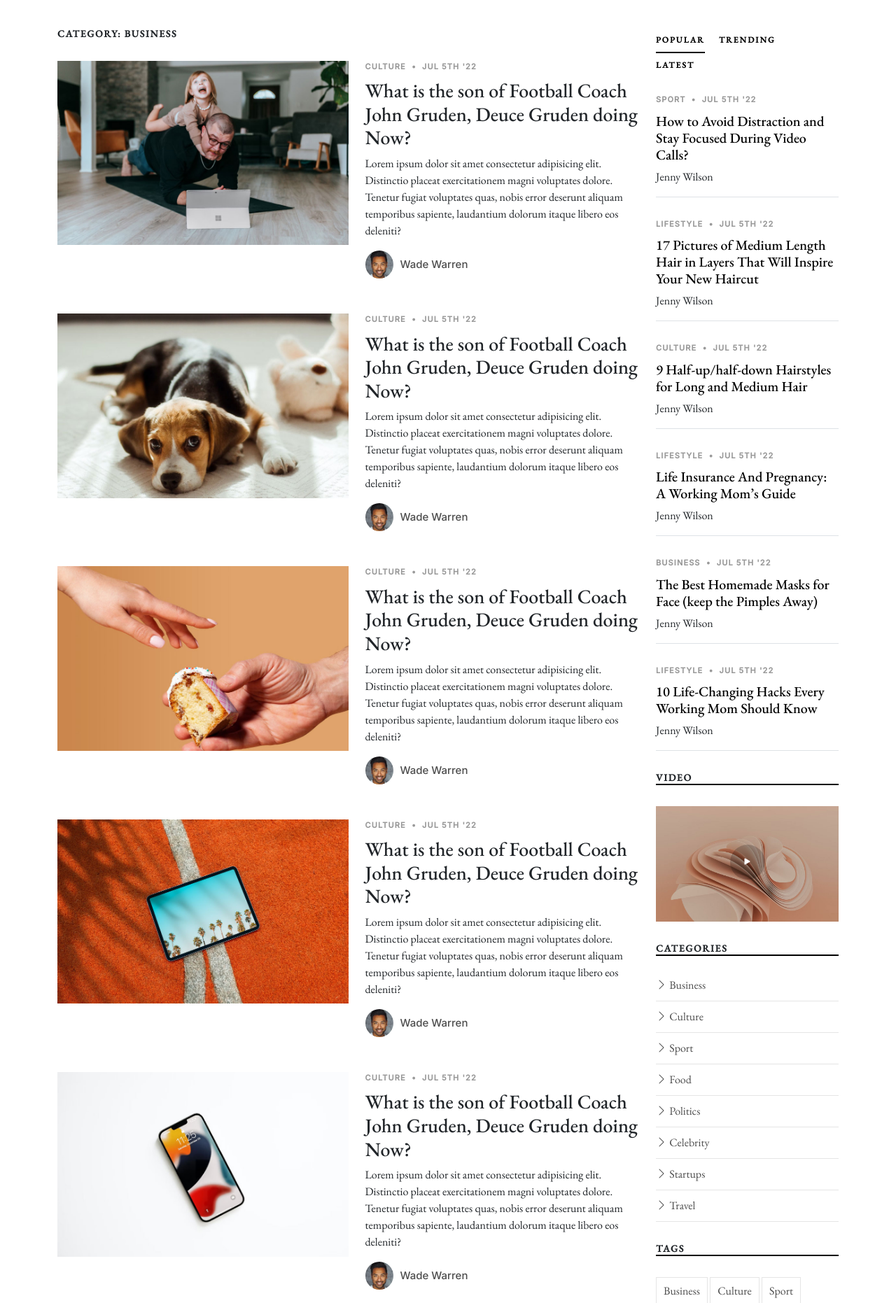
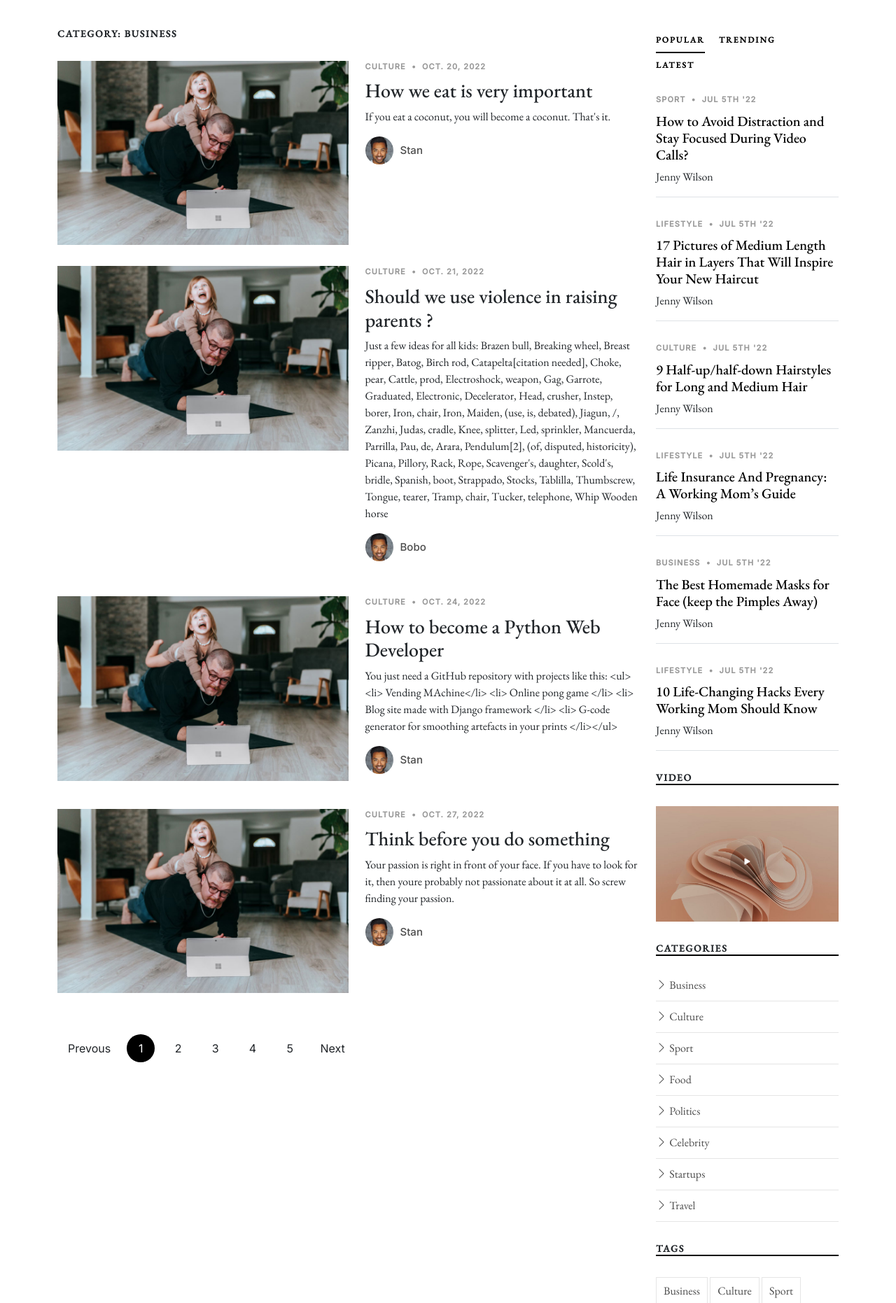
Before and after one commit to Stanotech/my_site, a Django app: page /posts in a window 1280 px wide. Shown: the part 90-1952 px from the top of the page at 70% size. Run offline with Django 3.2, Linux system fonts and the light colour scheme; some libraries are stand-ins or nearby versions; some web fonts are replaced.

Commit message:
working on all post page

```diff
--- a/blog/templates/blog/all_posts.html
+++ b/blog/templates/blog/all_posts.html
@@ -76,90 +76,7 @@ All posts
         <div class="col-md-9" data-aos="fade-up">
           <h3 class="category-title">Category: Business</h3>
 
-          <div class="d-md-flex post-entry-2 half">
-            <a href="single_post.html" class="me-4 thumbnail">
-              <img src="{% static 'blog/assets/img/post-landscape-6.jpg' %}" alt="" class="img-fluid">
-            </a>
-            <div>
-              <div class="post-meta"><span class="date">Culture</span> <span class="mx-1">&bullet;</span> <span>Jul 5th '22</span></div>
-              <h3><a href="single_post.html">What is the son of Football Coach John Gruden, Deuce Gruden doing Now?</a></h3>
-              <p>Lorem ipsum dolor sit amet consectetur adipisicing elit. Distinctio placeat exercitationem magni voluptates dolore. Tenetur fugiat voluptates quas, nobis error deserunt aliquam temporibus sapiente, laudantium dolorum itaque libero eos deleniti?</p>
-              <div class="d-flex align-items-center author">
-                <div class="photo"><img src="{% static 'blog/assets/img/person-2.jpg' %}" alt="" class="img-fluid"></div>
-                <div class="name">
-                  <h3 class="m-0 p-0">Wade Warren</h3>
-                </div>
-              </div>
-            </div>
-          </div>
-
-          <div class="d-md-flex post-entry-2 half">
-            <a href="single_post.html" class="me-4 thumbnail">
-              <img src="{% static 'blog/assets/img/post-landscape-1.jpg' %}" alt="" class="img-fluid">
-            </a>
-            <div>
-              <div class="post-meta"><span class="date">Culture</span> <span class="mx-1">&bullet;</span> <span>Jul 5th '22</span></div>
-              <h3><a href="single_post.html">What is the son of Football Coach John Gruden, Deuce Gruden doing Now?</a></h3>
-              <p>Lorem ipsum dolor sit amet consectetur adipisicing elit. Distinctio placeat exercitationem magni voluptates dolore. Tenetur fugiat voluptates quas, nobis error deserunt aliquam temporibus sapiente, laudantium dolorum itaque libero eos deleniti?</p>
-              <div class="d-flex align-items-center author">
-                <div class="photo"><img src="{% static 'blog/assets/img/person-2.jpg' %}" alt="" class="img-fluid"></div>
-                <div class="name">
-                  <h3 class="m-0 p-0">Wade Warren</h3>
-                </div>
-              </div>
-            </div>
-          </div>
-
-          <div class="d-md-flex post-entry-2 half">
-            <a href="single_post.html" class="me-4 thumbnail">
-              <img src="{% static 'blog/assets/img/post-landscape-2.jpg' %}" alt="" class="img-fluid">
-            </a>
-            <div>
-              <div class="post-meta"><span class="date">Culture</span> <span class="mx-1">&bullet;</span> <span>Jul 5th '22</span></div>
-              <h3><a href="single_post.html">What is the son of Football Coach John Gruden, Deuce Gruden doing Now?</a></h3>
-              <p>Lorem ipsum dolor sit amet consectetur adipisicing elit. Distinctio placeat exercitationem magni voluptates dolore. Tenetur fugiat voluptates quas, nobis error deserunt aliquam temporibus sapiente, laudantium dolorum itaque libero eos deleniti?</p>
-              <div class="d-flex align-items-center author">
-                <div class="photo"><img src="{% static 'blog/assets/img/person-2.jpg' %}" alt="" class="img-fluid"></div>
-                <div class="name">
-                  <h3 class="m-0 p-0">Wade Warren</h3>
-                </div>
-              </div>
-            </div>
-          </div>
-
-          <div class="d-md-flex post-entry-2 half">
-            <a href="single_post.html" class="me-4 thumbnail">
-              <img src="{% static 'blog/assets/img/post-landscape-3.jpg' %}" alt="" class="img-fluid">
-            </a>
-            <div>
-              <div class="post-meta"><span class="date">Culture</span> <span class="mx-1">&bullet;</span> <span>Jul 5th '22</span></div>
-              <h3><a href="single_post.html">What is the son of Football Coach John Gruden, Deuce Gruden doing Now?</a></h3>
-              <p>Lorem ipsum dolor sit amet consectetur adipisicing elit. Distinctio placeat exercitationem magni voluptates dolore. Tenetur fugiat voluptates quas, nobis error deserunt aliquam temporibus sapiente, laudantium dolorum itaque libero eos deleniti?</p>
-              <div class="d-flex align-items-center author">
-                <div class="photo"><img src="{% static 'blog/assets/img/person-2.jpg' %}" alt="" class="img-fluid"></div>
-                <div class="name">
-                  <h3 class="m-0 p-0">Wade Warren</h3>
-                </div>
-              </div>
-            </div>
-          </div>
-
-          <div class="d-md-flex post-entry-2 half">
-            <a href="single_post.html" class="me-4 thumbnail">
-              <img src="{% static 'blog/assets/img/post-landscape-4.jpg' %}" alt="" class="img-fluid">
-            </a>
-            <div>
-              <div class="post-meta"><span class="date">Culture</span> <span class="mx-1">&bullet;</span> <span>Jul 5th '22</span></div>
-              <h3><a href="single_post.html">What is the son of Football Coach John Gruden, Deuce Gruden doing Now?</a></h3>
-              <p>Lorem ipsum dolor sit amet consectetur adipisicing elit. Distinctio placeat exercitationem magni voluptates dolore. Tenetur fugiat voluptates quas, nobis error deserunt aliquam temporibus sapiente, laudantium dolorum itaque libero eos deleniti?</p>
-              <div class="d-flex align-items-center author">
-                <div class="photo"><img src="{% static 'blog/assets/img/person-2.jpg' %}" alt="" class="img-fluid"></div>
-                <div class="name">
-                  <h3 class="m-0 p-0">Wade Warren</h3>
-                </div>
-              </div>
-            </div>
-          </div>
+          {% include "blog/includes/post.html"%}
 
           <div class="text-start py-4">
             <div class="custom-pagination">
--- /dev/null
+++ b/blog/templates/blog/includes/post.html
@@ -0,0 +1,25 @@
+{% load static %}
+
+{% for post in all_posts%}
+<div class="d-md-flex post-entry-2 half">
+    <a href="single_post.html" class="me-4 thumbnail">
+      <img src="{% static 'blog/assets/img/post-landscape-6.jpg' %}" alt="" class="img-fluid">
+    </a>
+    <div>
+      <div class="post-meta"><span class="date">Culture</span> <span class="mx-1">&bullet;</span> <span>{{post.date}}</span></div>
+      <h3><a href="single_post.html">{{post.title}}</a></h3>
+      <p>{{post.content}}</p>
+      <div class="d-flex align-items-center author">
+        <div class="photo"><img src="{% static 'blog/assets/img/person-2.jpg' %}" alt="" class="img-fluid"></div>
+        <div class="name">
+          <h3 class="m-0 p-0">{{post.author}}</h3>
+        </div>
+      </div>
+    </div>
+  </div>
+
+
+
+
+
+{% endfor %}
--- a/blog/views.py
+++ b/blog/views.py
@@ -53,14 +53,16 @@ def starting_page(request):
         })
 
 def posts(request):
-    return render(request, "blog/all_posts.html")
+    posts_content.sort(key=get_date)
+    latest_posts = posts_content[-4:]
+    return render(request, "blog/all_posts.html", {
+            "all_posts": latest_posts,             #passing all post(posts_content) variable to index.htmp
+        })
 
 def single_post(request, slug):
     wanted_post = next(post for post in posts_content if slug == post["slug"])  #if requested slug is equal to slug of post from dictionary than assaign this post to
 
     try:
-        print("gowno")
-        print(wanted_post)
         return render(request, "blog/single_post.html", {
             "title": wanted_post["title"],
             "image": wanted_post["image"],
```
